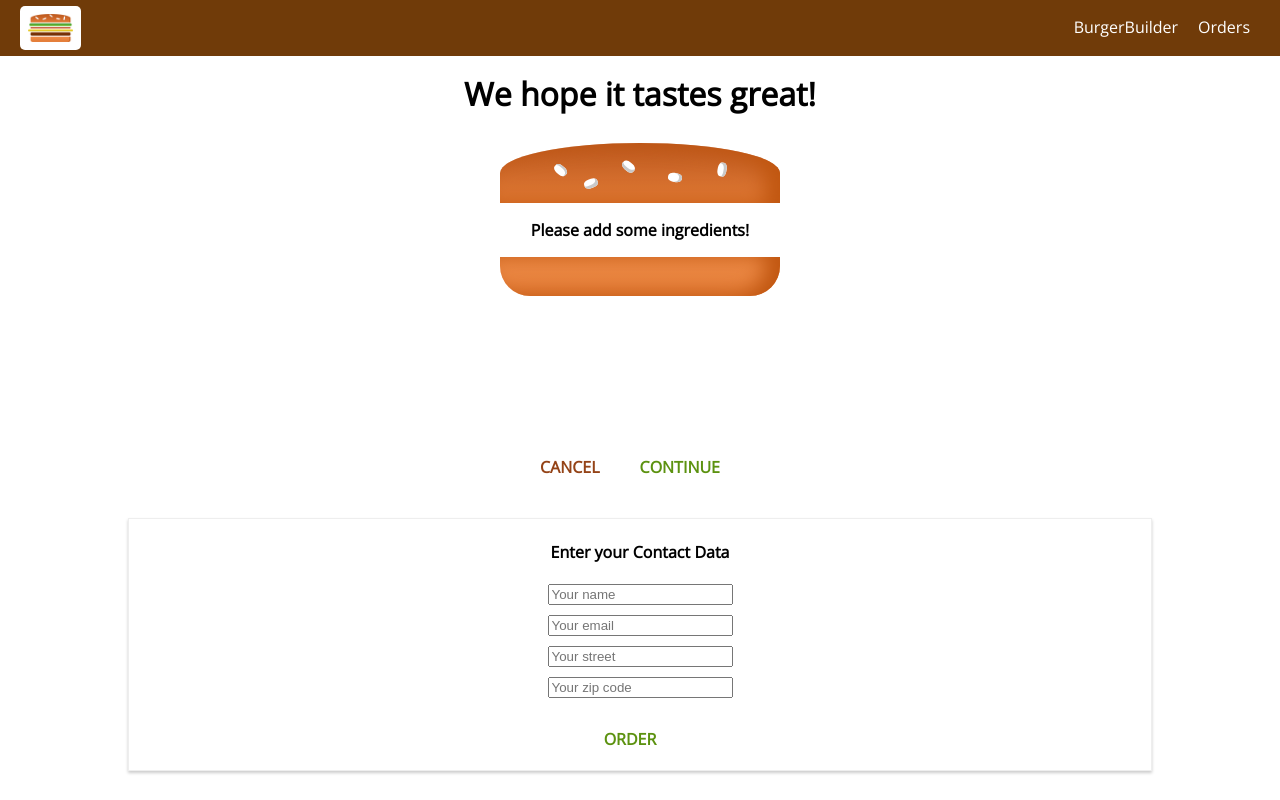
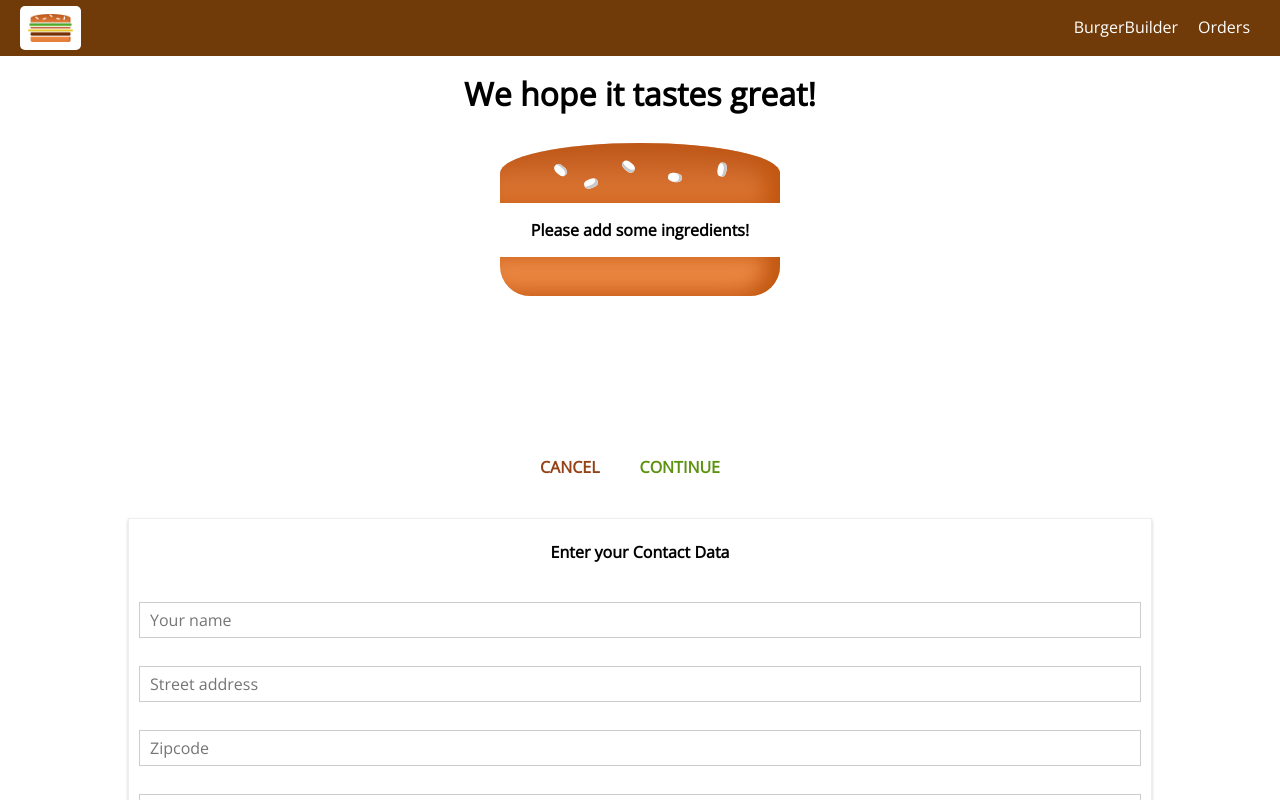
Before and after one commit to FlyingDad/React-Redux-Burger-Builder, a React (Create React App) app: page /checkout in a window 1280 px wide. Both pictures are taken after a click on the button "CONTINUE". Shown: the top 800 px of the page. Built offline with nearby package versions, Linux system fonts and the light colour scheme.

Commit message:
Added form validation

```diff
--- a/src/components/UI/Button/Button.js
+++ b/src/components/UI/Button/Button.js
@@ -5,7 +5,7 @@ const Button = (props) => {
 	return (
 		<button className={['Button', [props.btnType]].join(' ')}
 			onClick={props.clicked}
-
+			disabled={props.disabled}
 		>{props.children}
 		</button>
 	);
--- a/src/components/UI/Button/button.scss
+++ b/src/components/UI/Button/button.scss
@@ -8,6 +8,11 @@
 	padding: 10px;
 	margin: 10px;
 	font-weight: bold;
+
+	&:disabled {
+		color:rgb(255, 157, 157);
+		cursor: not-allowed;
+	}
 }
 
 .Button:first-of-type {
--- /dev/null
+++ b/src/components/UI/Input/input.js
@@ -0,0 +1,38 @@
+import React from 'react';
+import './input.scss';
+
+const input = props => {
+	let inputElement = null;
+	let validationError = null;
+	const inputClasses = ['InputElement']
+	if(props.invalid && props.touched) {
+		inputClasses.push('invalid');
+		validationError = (<span className="invalid-warning">Please enter a correct value!</span>)
+	}
+
+	switch (props.elementType) {
+		case 'input':
+			inputElement = <input className={inputClasses.join(' ')} {...props.elementConfig} value={props.value} onChange={props.changed}/>;
+			break;
+		case 'select':
+			inputElement = (<select className={inputClasses.join(' ')} value={props.value} onChange={props.changed}>
+												{props.elementConfig.options.map(option => (
+													<option key={option.value} value={option.value}>{option.displayValue}</option>
+												))}
+											</select>
+			)
+			break;
+		default:
+			inputElement = <input className={inputClasses.join(' ')} {...props.elementConfig} value={props.value}/>;
+	}
+
+	return (
+		<div className="Input">
+			<label className="Label">{props.label}</label>
+			{inputElement}
+			{validationError}
+		</div>
+	);
+};
+
+export default input;
--- /dev/null
+++ b/src/components/UI/Input/input.scss
@@ -0,0 +1,36 @@
+.Input {
+	width: 100%;
+	padding: 10px;
+	box-sizing: border-box;
+}
+
+.Label {
+	font-weight: bold;
+	display: block;
+	margin-bottom: 8px;
+}
+
+.InputElement {
+	box-sizing: border-box;
+	display: block;
+	width: 100%;
+	outline: none;
+	border: 1px solid #ccc;
+	background-color: white;
+	font: inherit;
+	padding: 6px 10px;
+
+	&:focus {
+		outline: none;
+		background-color: #ccc;
+	}
+}
+
+.invalid {
+	border: 1px solid red;
+	background-color: rgb(255, 215, 210);
+}
+
+.invalid-warning{
+	color: red;
+}
--- a/src/containers/Checkout/ContactData/ContactData.js
+++ b/src/containers/Checkout/ContactData/ContactData.js
@@ -2,35 +2,111 @@ import React, { Component } from 'react';
 import Button from '../../../components/UI/Button/Button'
 import Spinner from '../../../components/UI/Spinner/Spinner'
 import axios from '../../../hoc/axios-orders'
+import Input from '../../../components/UI/Input/input'
 import './contactdata.scss'
 
 class ContactData extends Component {
 
 	state = {
-		name: '',
-		email: '',
-		address: {
-			street: '',
-			zipCode: ''
+		orderForm: {
+				name: {
+					elementType: 'input',
+					elementConfig: {
+						type: 'text',
+						placeholder: 'Your name'
+					},
+					value: '',
+					validation: {
+						required: true,
+						touched: false,
+						valid: false
+					}
+				},
+				address: {
+					elementType: 'input',
+					elementConfig: {
+						type: 'text',
+						placeholder: 'Street address'
+					},
+					value: '',
+					validation: {
+						required: true,
+						touched: false,
+						valid: false
+					}
+				},
+				zip: {
+					elementType: 'input',
+					elementConfig: {
+						type: 'text',
+						placeholder: 'Zipcode'
+					},
+					value: '',
+					validation: {
+						required: true,
+						touched: false,
+						minLength: 5,
+						valid: false
+					}
+				},
+				city: {
+					elementType: 'input',
+					elementConfig: {
+						type: 'text',
+						placeholder: 'City'
+					},
+					value: '',
+					validation: {
+						required: true,
+						touched: false,
+						valid: false
+					}
+				},
+				email: {
+					elementType: 'input',
+					elementConfig: {
+						type: 'text',
+						placeholder: 'Email'
+					},
+					value: '',
+					validation: {
+						required: true,
+						touched: false,
+						valid: false
+					}
+				},
+				deliveryMethod: {
+					elementType: 'select',
+					elementConfig: {
+						options: [
+							{value: 'fastest', displayValue: 'Fastest'},
+							{value: 'cheapest', displayValue: 'Cheapest'}
+						]
+					},
+					value: 'fastest',
+					validation: {
+						valid: true
+					}
+				}
 		},
+		formIsValid: false,
 		loading: false
 	}
 
 	orderHandler = (event) => {
 		event.preventDefault();
 		this.setState({loading: true})
+
+		// get form data
+		const formData = {};
+		for(let formElementId in this.state.orderForm){
+			formData[formElementId] = this.state.orderForm[formElementId].value;
+		}
+
 		const order = {
 			ingredients: this.props.ingredients,
 			price: this.props.price,
-			customer: {
-				name: 'Mike K',
-				address: {
-					address: '123 A Ave',
-					zip: '12345'
-				},
-				email: 'mk@gmail.com'
-			},
-			deliveryMethod: 'pickup'
+			orderData: formData
 		};
 
 		axios
@@ -45,13 +121,66 @@ class ContactData extends Component {
 			});
 	}
 
+	inputChangedHandler = (event, inputID) => {
+		// console.log(event.target.value, inputID);
+		// shallow copy, will not copy sub objects
+		const updatedOrderForm = { ...this.state.orderForm}
+		//deep copy
+		const updatedFormElement = {...updatedOrderForm[inputID]}
+		updatedFormElement.value = event.target.value;
+		updatedFormElement.validation.valid = this.checkValidity(updatedFormElement.value, updatedFormElement.validation);
+		updatedFormElement.validation.touched = true;
+		// console.log(updatedFormElement.validation.valid)
+		updatedOrderForm[inputID] = updatedFormElement;
+
+		//check overall form validity
+		let formIsValid = true;
+		for(let inputId in updatedOrderForm) {
+			formIsValid = updatedOrderForm[inputId].validation.valid && formIsValid;
+		}
+		// console.log(formIsValid)
+		this.setState({orderForm: updatedOrderForm, formIsValid: formIsValid});
+	}
+
+	checkValidity = (value, rules) => {
+
+		// look for npm form validators
+
+		let isValid = false;
+		if(rules.required){
+			isValid = value.trim() !== '';
+		}
+		if(rules.minLength){
+			isValid = value.trim().length >= rules.minLength;
+		}
+		return isValid;
+	}
+
 	render() {
-		let form =(<form>
-			<input type="text" name="name" placeholder="Your name" />
-			<input type="email" name="email" placeholder="Your email" />
-			<input type="text" name="street" placeholder="Your street" />
-			<input type="text" name="zipcode" placeholder="Your zip code" />
-			<Button btnType="Success" clicked={this.orderHandler}>ORDER</Button>
+
+		const formElementsArray = [];
+		for(let key in this.state.orderForm){
+			formElementsArray.push({
+				id: key,
+				config: this.state.orderForm[key]
+			});
+		}
+
+		let form =(<form onSubmit={this.orderHandler}>
+			{/* <Input elementType='...' elementConfig='...' value='booyay' /> */}
+			{formElementsArray.map(formElement => (
+				<Input
+					key={formElement.id}
+					elementType={formElement.config.elementType}
+					elementConfig={formElement.config.elementConfig}
+					value={formElement.config.value}
+					placeholder={formElement.config.elementConfig.placeholder}
+					changed={(event) => this.inputChangedHandler(event, formElement.id)}
+					invalid={!formElement.config.validation.valid}
+					touched={formElement.config.validation.touched}
+				/>
+			))}
+			<Button btnType="Success" disabled={!this.state.formIsValid}>ORDER</Button>
 		</form>);
 		if(this.state.loading) {
 			form = <Spinner />
--- a/src/containers/Checkout/ContactData/contactdata.scss
+++ b/src/containers/Checkout/ContactData/contactdata.scss
@@ -6,8 +6,4 @@
 	border: 1px solid #eee;
 	box-sizing: border-box;
 
-	input {
-		display: block;
-		margin: 10px auto;
-	}
 }
```
